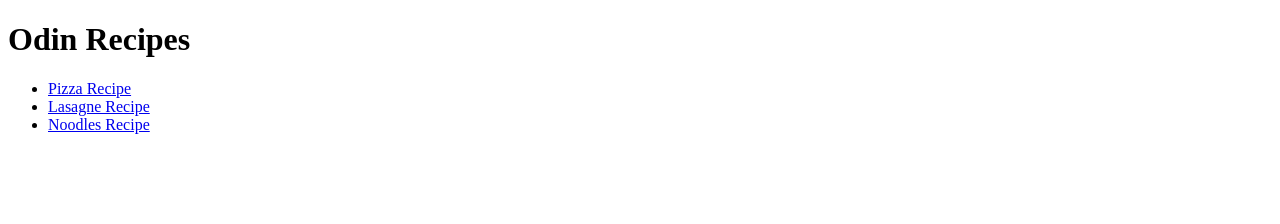
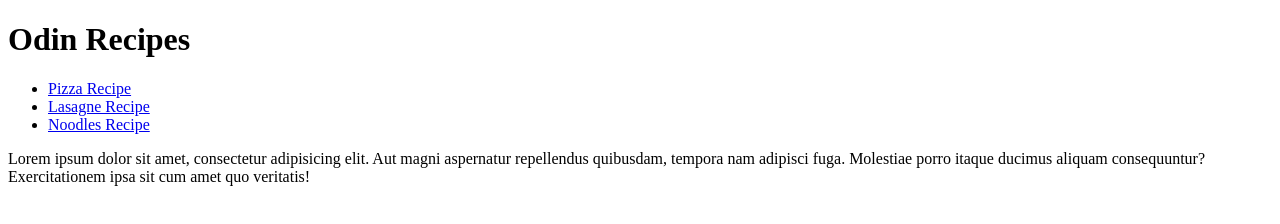
Before and after one commit to herzdev/odin-recipes, a plain HTML site: page index.html in a window 1280 px wide. Drawn offline with Linux system fonts and the light colour scheme.

Commit message:
Add new paragraph

```diff
--- a/index.html
+++ b/index.html
@@ -13,6 +13,7 @@
         <li><a href="recipes/lasagne.html">Lasagne Recipe</a></li>
         <li><a href="recipes/noodles.html">Noodles Recipe</a></li>
     </ul>
+    <p>Lorem ipsum dolor sit amet, consectetur adipisicing elit. Aut magni aspernatur repellendus quibusdam, tempora nam adipisci fuga. Molestiae porro itaque ducimus aliquam consequuntur? Exercitationem ipsa sit cum amet quo veritatis!</p>
 
 </body>
 </html>
```
